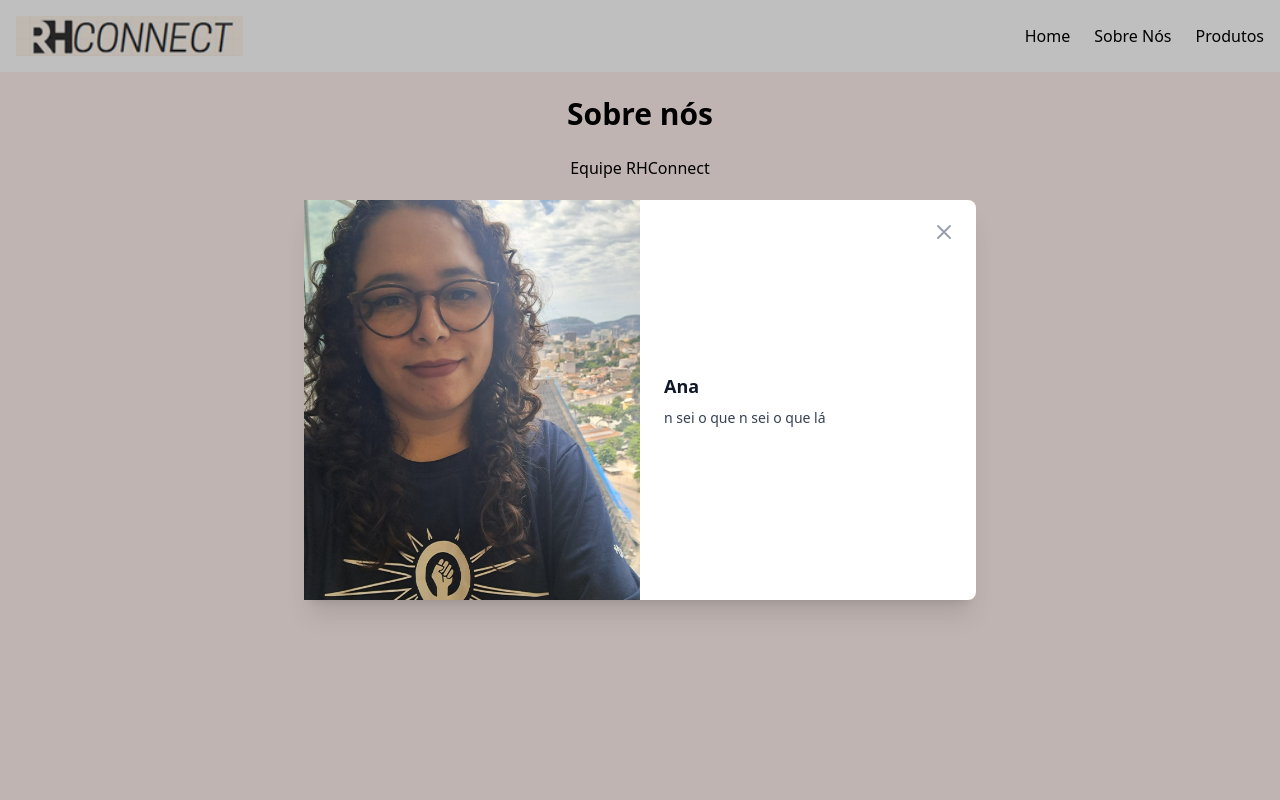
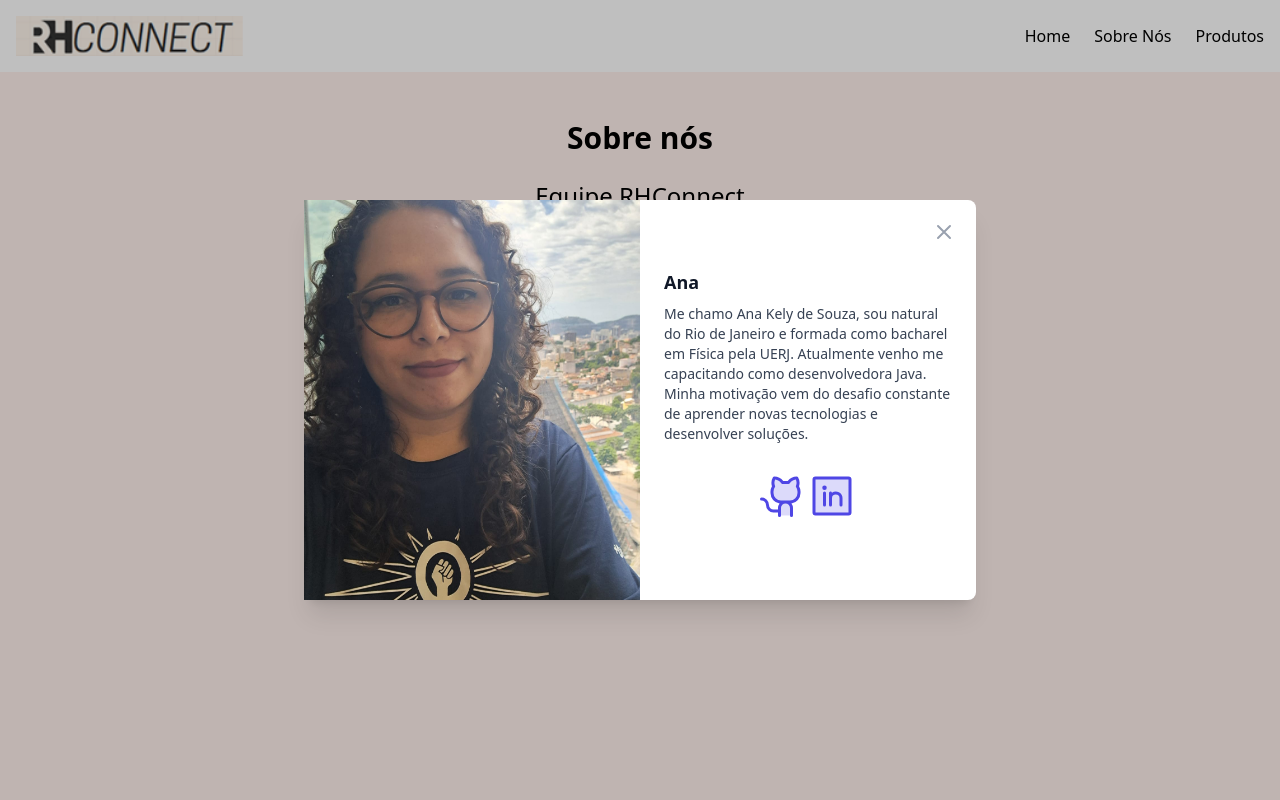
Before and after one commit to 0M1n40/frontRH-Equipe1, a React (Vite) app: page /sobre in a window 1280 px wide. Both pictures are taken after a click on the element "Ana". Shown: the top 800 px of the page. Built offline with nearby package versions, Linux system fonts and the light colour scheme.

Commit message:
Att de modal e json

```diff
--- /dev/null
+++ b/src/components/footer/Footer.css
@@ -0,0 +1,3 @@
+.footer-background {
+    background-color: #FABDBD;
+  }
--- a/src/components/footer/Footer.tsx
+++ b/src/components/footer/Footer.tsx
@@ -1,11 +1,12 @@
 import { FacebookLogo, InstagramLogo, LinkedinLogo } from '@phosphor-icons/react'
 import { Link } from 'react-router-dom'
+import './Footer.css'
 
 function Footer() {
     let data = new Date().getFullYear()
 
     return (
-        <div className="w-full bg-rose-200 text-zinc-600 py-6">
+        <div className="w-full footer-background  text-zinc-600 py-6">
             <div className="container mx-auto px-4">
                 <div className="flex flex-col md:flex-row justify-between items-start md:items-start">
 
--- a/src/components/modal/Modal.tsx
+++ b/src/components/modal/Modal.tsx
@@ -1,4 +1,6 @@
-import { CloseIcon } from '../../utils/icons';
+import { Link } from "react-router-dom";
+import { CloseIcon } from "../../utils/icons";
+import { GithubLogo, LinkedinLogo } from "@phosphor-icons/react";
 
 type ModalProps = {
   onClose: () => void;
@@ -6,6 +8,8 @@ type ModalProps = {
     name: string;
     photo: string;
     description: string;
+    github: string;
+    linkedin: string;
   };
 };
 
@@ -19,7 +23,6 @@ function Modal({ onClose, member }: ModalProps) {
       <div className="fixed inset-0 z-50 w-screen overflow-y-auto">
         <div className="flex min-h-full items-center justify-center p-4 sm:p-0">
           <div className="relative rounded-lg bg-white shadow-xl sm:w-full sm:max-w-2xl h-[400px] flex animate-fade-in">
-
             <button
               onClick={onClose}
               className="absolute top-3 right-3 rounded-md p-2 text-gray-400 hover:text-gray-500 hover:bg-gray-100 focus:outline-none focus:ring-2 focus:ring-inset"
@@ -36,10 +39,32 @@ function Modal({ onClose, member }: ModalProps) {
             </div>
 
             <div className="w-1/2 p-6 flex flex-col justify-center">
-              <h3 className="text-lg font-semibold text-gray-900 mb-2" id="modal-title">
+              <h3
+                className="text-lg font-bold text-gray-900 mb-2"
+                id="modal-title"
+              >
                 {member.name}
               </h3>
-              <p className="text-sm text-gray-700">{member.description}</p>
+              <p className="text-sm font-medium text-gray-700">{member.description}</p>
+
+              <div className="w-1/1 p-3 flex justify-center">
+                <a
+                  href={member.github}
+                  target="_blank"
+                  rel="noopener noreferrer"
+                  className="mt-4"
+                >
+                  <GithubLogo size={48} weight="duotone" color="#4F46E5" />
+                </a>
+                <a
+                  href={member.linkedin}
+                  target="_blank"
+                  rel="noopener noreferrer"
+                  className="mt-4"
+                >
+                  <LinkedinLogo size={48} weight="duotone" color="#4F46E5" />
+                </a>
+              </div>
             </div>
           </div>
         </div>
--- a/src/data/team.json
+++ b/src/data/team.json
@@ -1,37 +1,51 @@
 [
     {
     "name": "Ana",
-    "description": "n sei o que n sei o que lá",
-    "photo": "/img/ANA.jpeg"
+    "description": "Me chamo Ana Kely de Souza, sou natural do Rio de Janeiro e formada como bacharel em Física pela UERJ. Atualmente venho me capacitando como desenvolvedora Java. Minha motivação vem do desafio constante de aprender novas tecnologias e desenvolver soluções.",
+    "photo": "/img/ANA.jpeg",
+    "github": "https://github.com/anakelys",
+    "linkedin": "https://www.linkedin.com/in/anaksouza/"
     },
     {
     "name": "Beatriz",
-    "description": "n sei o que n sei o que lá",
-    "photo": "/img/bia.png"
+    "description": "Profissional em transição de carreira, atualmente em formação como desenvolvedora full stack, com foco em tecnologias como HTML, CSS, Java, JavaScript, SQL, React e Python. Minha trajetória combina competências técnicas em desenvolvimento web com uma sólida experiência em pesquisa e educação.",
+    "photo": "/img/bia.png",
+    "github": "https://github.com/correabeas",
+    "linkedin": "https://www.linkedin.com/in/correabeatriz/"
     },
     {
     "name": "Carol",
-    "description": "n sei o que n sei o que lá",
-    "photo": "/img/carol.jpg"
+    "description": "Olá, meu nome é Caroliny Gonçalves, estou em formação pela Generation Brasil - Java FullStack, com foco em Java, Spring, React, HTML, CSS, JavaScript e SQL. Tenho facilidade em aprender novas tecnologias, gosto de trabalhar em equipe e estou sempre em busca de soluções criativas e eficientes.",
+    "photo": "/img/carol.jpg",
+    "github": "https://github.com/carolgonc",
+    "linkedin": "https://www.linkedin.com/in/caroliny-gon%C3%A7alves/"
     },
     {
     "name": "Desiree",
-    "description": "n sei o que n sei o que lá",
-    "photo": "/img/desiree.jpeg"
+    "description": "Oi, sou a Desiree! Tenho 31 anos e sou uma apaixonada por tudo que envolve tecnologia. Encontrei minha verdadeira paixão em Front-end e atualmente estou me aventurando no mundo do Desenvolvimento FullStack com Java. Sou daquele tipo que adora um bom desafio e está sempre em busca de aprender algo novo.",
+    "photo": "/img/desiree.jpeg",
+    "github": "https://github.com/desireeferreira",
+    "linkedin": "https://www.linkedin.com/in/desireeferreira6/"
     },
     {
     "name": "Laisa",
-    "description": "n sei o que n sei o que lá",
-    "photo": "/img/Foto_Laisa.jpg"
+    "description": "Olá! Me chamo é Laísa Ferreira da Silva e sou estudante de Análise e Desenvolvimento de Sistemas na Unigranrio. Atualmente, estou me aprofundando em desenvolvimento Full Stack Java e estou sempre em busca de novos desafios e aprendizados.",
+    "photo": "/img/Foto_Laisa.jpg",
+    "github": "https://github.com/LA1SA0",
+    "linkedin": "https://www.linkedin.com/in/la%C3%ADsa-ferreira-da-silva-/"
     },
     {
     "name": "Laura",
-    "description": "n sei o que n sei o que lá",
-    "photo": "/img/laura.jpg"
+    "description": "Profissional com experiência de 2 anos em desenvolvimento full stack de sistemas e aplicações web (Single Page Applications) com Angular, Vue.js, Javascript e Typescript, além de 3 anos de experiência com Python e Sistemas de Informações Geográficas.",
+    "photo": "/img/laura.jpg",
+    "github": "https://github.com/laura-azevedo",
+    "linkedin": "https://www.linkedin.com/in/azevedolaura/"
     },
     {
     "name": "Mina",
-    "description": "n sei o que n sei o que lá",
-    "photo": "/img/mina1.png"
+    "description": "Estudante de Ciência da Computação no CEFET/RJ e Marketing no IBMR. Formada como Desenvolvedora Java Fullstack, com foco em Frontend e experiência em Backend",
+    "photo": "/img/mina1.png",
+    "github": "https://github.com/0M1n40",
+    "linkedin": "https://www.linkedin.com/in/mina-monteiro/"
     }
 ]
--- a/src/models/Membro.ts
+++ b/src/models/Membro.ts
@@ -2,4 +2,6 @@ export default interface Membro {
     name: string,
     description: string,
     photo: string
+    github: string
+    linkedin: string
 }
--- a/src/models/Team.ts
+++ b/src/models/Team.ts
@@ -2,4 +2,5 @@ export default interface Team {
     name: string,
     description: string,
     photo: string
+    contato: string
 }
--- a/src/pages/sobrenos/SobreNos.tsx
+++ b/src/pages/sobrenos/SobreNos.tsx
@@ -8,6 +8,8 @@ type MembroProps = {
   name: string;
   photo: string;
   description: string;
+  github: string;
+  linkedin: string;
 };
 
 function SobreNos() {
@@ -27,12 +29,12 @@ function SobreNos() {
   };
 
   return (
-    <div className="bg-custom-color min-h-screen w-full p-0">
+    <div className="bg-custom-color min-h-screen w-full p-6 ">
       <h1 className="text-3xl font-bold text-center py-6">Sobre nós</h1>
-      <p className="text-center mb-6">Equipe RHConnect</p>
+      <p className="text-center mb-06 text-2xl font-medium">Equipe RHConnect</p>
 
-      <div className="flex flex-col items-center justify-center min-h-[60vh]">
-        <div className="flex justify-center gap-8 flex-wrap">
+      <div className=" flex flex-col items-center justify-center min-h-[60vh]">
+        <div className="flex justify-center gap-9 flex-wrap">
           {membrosCima.map((member, index) => (
             <Membro key={index} membro={member} onClick={() => openModal(member)} />
           ))}
```
